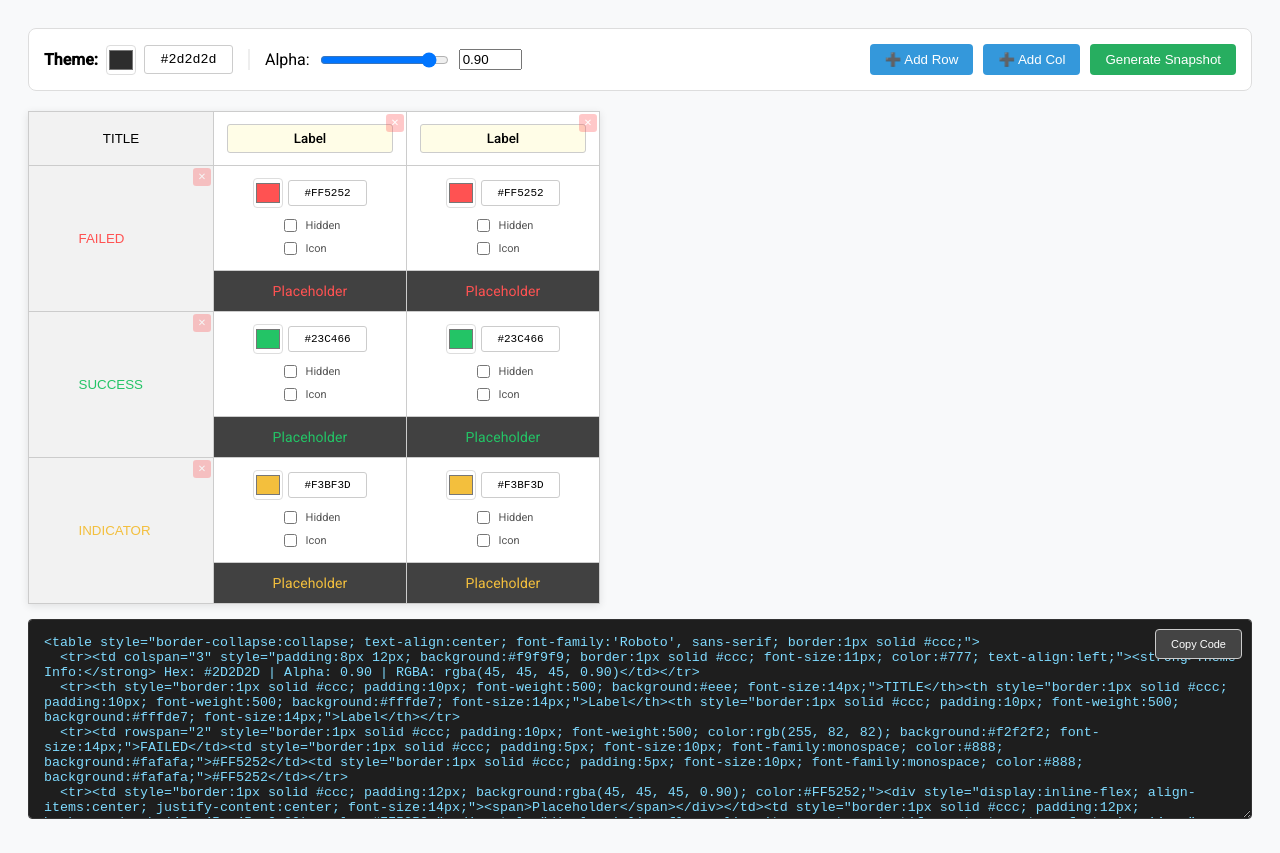
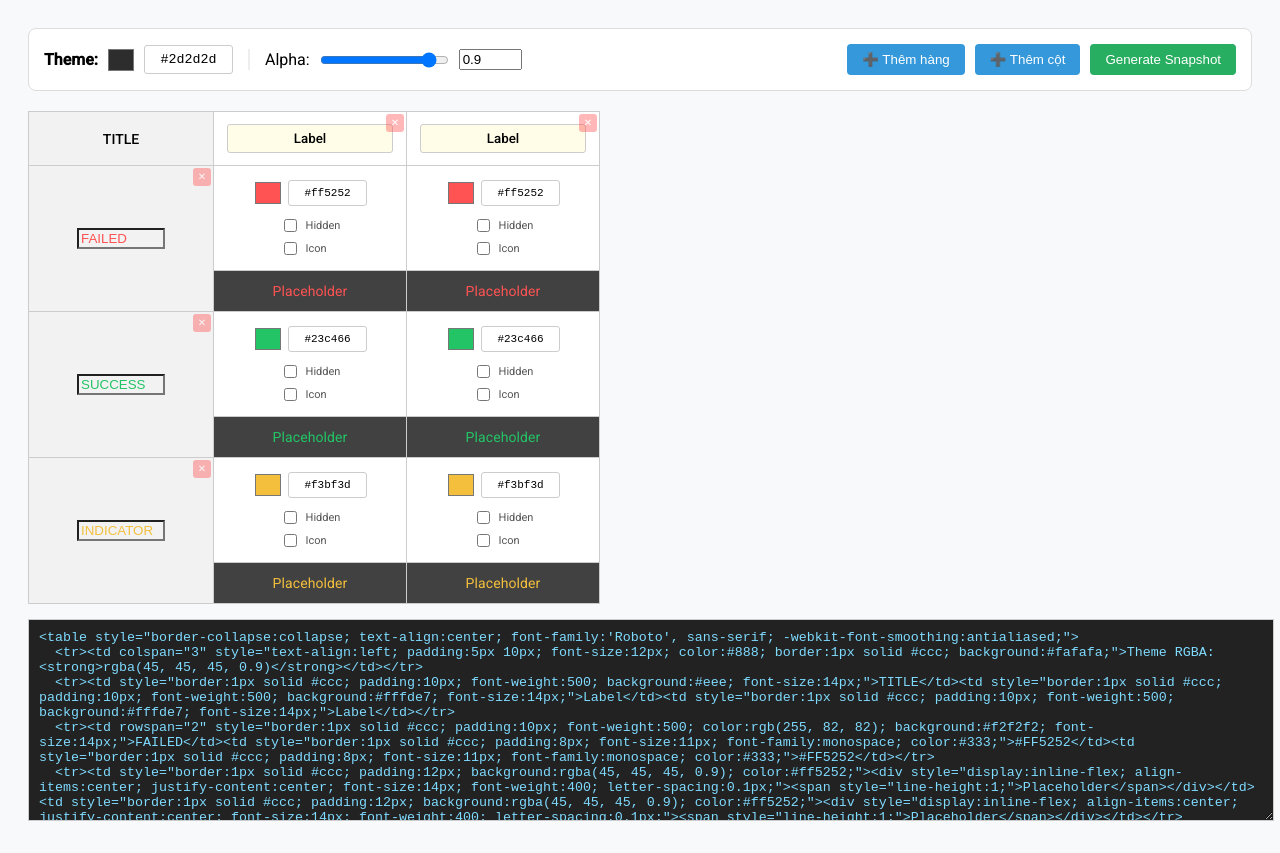
Before and after one commit to PTA-D20/Color-Table-Tool, a plain HTML site: page index.html in a window 1280 px wide. Both pictures are taken after a click on the button "Generate Snapshot". Drawn offline with Linux system fonts and the light colour scheme.

Commit message:
Update index.html

```diff
--- a/index.html
+++ b/index.html
@@ -7,51 +7,38 @@
   @import url('https://fonts.googleapis.com/css2?family=Roboto:wght@400;500&display=swap');
 
   body { font-family: 'Roboto', sans-serif; padding: 20px; background-color: #f8f9fa; -webkit-font-smoothing: antialiased; }
-  table { border-collapse: collapse; margin-top: 10px; text-align: center; font-size: 14px; background: white; box-shadow: 0 2px 8px rgba(0,0,0,0.1); }
+  table { border-collapse: collapse; margin-top: 10px; text-align: center; font-size: 14px; background: white; }
   td, th { border: 1px solid #ccc; padding: 12px; text-align: center; min-width: 160px; position: relative; }
 
-  .theme-controls {
-    display: flex; align-items: center; gap: 15px; margin-bottom: 20px;
-    background: #fff; padding: 15px; border-radius: 8px; border: 1px solid #ddd;
-    position: sticky; top: 0; z-index: 100;
-  }
+  .theme-controls { display: flex; align-items: center; gap: 15px; margin-bottom: 20px; background: #fff; padding: 15px; border-radius: 8px; border: 1px solid #ddd; }
   .control-group { display: flex; align-items: center; gap: 8px; border-left: 2px solid #eee; padding-left: 15px; }
   .control-group:first-child { border-left: none; padding-left: 0; }
 
-  .picker { width: 30px; height: 30px; padding: 0; border: 1px solid #ddd; cursor: pointer; background: none; vertical-align: middle; border-radius: 4px; }
+  .picker { width: 30px; height: 30px; padding: 0; border: none; cursor: pointer; background: none; vertical-align: middle; }
   .hex-input, .label-input { width: 90%; padding: 6px; border: 1px solid #ccc; border-radius: 3px; text-align: center; font-family: monospace; }
   .label-input { font-family: 'Roboto', sans-serif; font-weight: 500; background: #fffde7; }
-  .row-label-input { background: #f2f2f2; font-weight: 500; color: inherit; width: 85px; border: 1px solid transparent; }
-  .row-label-input:focus { border-color: #aaa; background: #fff; }
+  .row-label-input { background: #f2f2f2; font-weight: 500; color: inherit; width: 80px; }
 
-  /* Delete Button */
   .btn-del {
     position: absolute; top: 2px; right: 2px;
     background: #ff4d4f; color: white; border: none; border-radius: 3px;
     width: 18px; height: 18px; font-size: 10px; cursor: pointer;
-    line-height: 18px; padding: 0; opacity: 0.3; transition: 0.2s;
+    line-height: 18px; padding: 0; opacity: 0.4; transition: 0.2s;
   }
   .btn-del:hover { opacity: 1; }
 
   .tippy-style-live {
     font-family: 'Roboto', sans-serif; font-weight: 400; font-size: 14px;
     display: inline-flex; align-items: center; gap: 8px; justify-content: center;
-    letter-spacing: 0.1px;
+    letter-spacing: 0.1px; -webkit-font-smoothing: antialiased;
   }
 
   .header-label-cell { font-weight: 500; width: 100px; background: #f2f2f2; position: relative; }
-
-  .output-container { position: relative; margin-top: 15px; }
-  textarea {
-    width: 100%; height: 200px; font-family: 'Courier New', monospace;
-    padding: 15px; border: 1px solid #333; background: #1e1e1e; color: #7fdbff;
-    box-sizing: border-box; border-radius: 4px;
-  }
+  textarea { width: 100%; height: 180px; margin-top: 15px; font-family: monospace; padding: 10px; border: 1px solid #ccc; background: #222; color: #7fdbff; }
 
   button { padding: 8px 15px; cursor: pointer; font-weight: 500; border-radius: 4px; border: 1px solid #ccc; }
   .btn-gen { background: #27ae60; color: white; border: none; }
   .btn-add { background: #3498db; color: white; border: none; }
-  .btn-copy { position: absolute; top: 10px; right: 10px; background: #444; color: #fff; font-size: 11px; }
 
   .tickers-container { display: flex; flex-direction: column; align-items: flex-start; margin-top: 8px; gap: 4px; width: fit-content; margin-left: auto; margin-right: auto; }
   .ticker-wrap { display: flex; align-items: center; gap: 6px; font-size: 11px; color: #555; cursor: pointer; }
@@ -67,26 +54,21 @@
   </div>
   <div class="control-group">
     <label>Alpha:</label>
-    <input type="range" id="theme-slider" min="0" max="1" step="0.01" value="0.90" oninput="syncTheme('slider')">
-    <input type="number" id="theme-alpha" style="width:55px" min="0" max="1" step="0.01" value="0.90" oninput="syncTheme('number')">
+    <input type="range" id="theme-slider" min="0" max="1" step="0.01" value="0.9" oninput="syncTheme('slider')">
+    <input type="number" id="theme-alpha" style="width:55px" min="0" max="1" step="0.01" value="0.9" oninput="syncTheme('number')">
   </div>
   <div style="margin-left: auto; display: flex; gap: 10px;">
-    <button class="btn-add" onclick="addRow()">➕ Add Row</button>
-    <button class="btn-add" onclick="addColumn()">➕ Add Col</button>
+    <button class="btn-add" onclick="addRow()">➕ Thêm hàng</button>
+    <button class="btn-add" onclick="addColumn()">➕ Thêm cột</button>
     <button class="btn-gen" onclick="generate()">Generate Snapshot</button>
   </div>
 </div>
 
 <table id="tbl">
-  <tr id="row-labels">
-    <th class="header-label-cell"><input type="text" class="row-label-input" value="TITLE" style="text-align:center; background:transparent;"></th>
-  </tr>
+  <tr id="row-labels"><th class="header-label-cell">TITLE</th></tr>
 </table>
 
-<div class="output-container">
-    <button class="btn-copy" onclick="copyCode()">Copy Code</button>
-    <textarea id="output" placeholder="HTML Snapshot code will appear here..."></textarea>
-</div>
+<textarea id="output" placeholder="Mã HTML snapshot..."></textarea>
 
 <script>
 let rowCount = 0;
@@ -113,11 +95,11 @@ function addColumn() {
     const th = document.createElement("td");
     th.innerHTML = `<input type="text" class="label-input" value="Label" oninput="render()"><button class="btn-del" onclick="deleteColumn(this)">✕</button>`;
     rows[0].appendChild(th);
-
     for (let i = 1; i < rows.length; i++) {
         const row = rows[i];
         if (row.classList.contains('input-row')) {
-            row.appendChild(createInputCell(row.dataset.color));
+            const td = createInputCell(row.dataset.icon, row.dataset.color);
+            row.appendChild(td);
         }
     }
     render();
@@ -127,13 +109,11 @@ function addRow(name = "NEW ROW", color = "#888888", icon = "●") {
     const table = document.getElementById("tbl");
     const colCount = table.rows[0].cells.length - 1;
     const rId = 'row-grp-' + rowCount++;
-
     const rowInput = table.insertRow(-1);
     rowInput.id = rId + '-input';
     rowInput.className = 'input-row';
     rowInput.dataset.icon = icon;
     rowInput.dataset.color = color;
-
     const headCell = document.createElement("td");
     headCell.rowSpan = 2;
     headCell.className = 'header-label-cell';
@@ -144,24 +124,22 @@ function addRow(name = "NEW ROW", color = "#888888", icon = "●") {
         <button class="btn-del" onclick="deleteRow('${rId}')">✕</button>
     `;
     rowInput.appendChild(headCell);
-
     const rowRender = table.insertRow(-1);
     rowRender.id = rId + '-render';
     rowRender.className = 'render-row';
-
     for (let i = 0; i < colCount; i++) {
-        rowInput.appendChild(createInputCell(color));
+        rowInput.appendChild(createInputCell(icon, color));
     }
     render();
 }
 
-function createInputCell(color) {
+function createInputCell(icon, color) {
     const td = document.createElement("td");
     td.innerHTML = `
       <div style="display:flex; flex-direction:column; align-items:center;">
         <div style="display:flex; align-items:center; gap:5px;">
-          <input type="color" class="picker" value="${color}" oninput="this.nextElementSibling.value=this.value.toUpperCase(); render()">
-          <input type="text" class="hex-input" style="width:65px; font-size:11px;" value="${color.toUpperCase()}" oninput="render()">
+          <input type="color" class="picker" value="${color}" oninput="this.nextElementSibling.value=this.value; render()">
+          <input type="text" class="hex-input" style="width:65px; font-size:11px;" value="${color}" oninput="render()">
         </div>
         <div class="tickers-container">
           <label class="ticker-wrap"><input type="checkbox" class="is-special" onchange="render()"> Hidden</label>
@@ -203,41 +181,31 @@ function render() {
                 const td = document.createElement("td");
                 td.style.background = theme;
                 td.style.color = hex;
-                const iconHtml = isIcon ? `<span style="font-size:12px; margin-right:8px;">${icon}</span>` : "";
-                td.innerHTML = `<div class="tippy-style-live">${iconHtml}<span>Placeholder</span></div>`;
+                const iconHtml = isIcon ? `<span style="font-size:12px; margin-right:8px; line-height:1;">${icon}</span>` : "";
+                td.innerHTML = `<div class="tippy-style-live">${iconHtml}<span style="line-height:1;">Placeholder</span></div>`;
                 renderRow.appendChild(td);
             }
         });
     });
 }
 
-function copyCode() {
-    const area = document.getElementById("output");
-    area.select();
-    document.execCommand('copy');
-}
-
 function generate() {
     const theme = getThemeRgba();
-    const themeHex = document.getElementById('theme-hex').value.toUpperCase();
-    const themeAlpha = document.getElementById('theme-alpha').value;
-    const mainTitle = document.querySelector(".header-label-cell input").value;
     const labels = document.querySelectorAll("#row-labels .label-input");
     const totalCols = labels.length + 1;
+    let html = `<table style="border-collapse:collapse; text-align:center; font-family:'Roboto', sans-serif; -webkit-font-smoothing:antialiased;">\n`;
 
-    let html = `<table style="border-collapse:collapse; text-align:center; font-family:'Roboto', sans-serif; border:1px solid #ccc;">\n`;
+    // --- Dòng thông tin RGBA mới thêm vào ---
+    html += `  <tr><td colspan="${totalCols}" style="text-align:left; padding:5px 10px; font-size:12px; color:#888; border:1px solid #ccc; background:#fafafa;">Theme RGBA: <strong>${theme}</strong></td></tr>\n`;
 
-    // Top Metadata Row
-    html += `  <tr><td colspan="${totalCols}" style="padding:8px 12px; background:#f9f9f9; border:1px solid #ccc; font-size:11px; color:#777; text-align:left;">`;
-    html += `<strong>Theme Info:</strong> Hex: ${themeHex} | Alpha: ${themeAlpha} | RGBA: ${theme}</td></tr>\n`;
-
-    // Header Row
-    html += `  <tr><th style="border:1px solid #ccc; padding:10px; font-weight:500; background:#eee; font-size:14px;">${mainTitle}</th>`;
-    labels.forEach(l => html += `<th style="border:1px solid #ccc; padding:10px; font-weight:500; background:#fffde7; font-size:14px;">${l.value}</th>`);
+    // Header
+    html += `  <tr><td style="border:1px solid #ccc; padding:10px; font-weight:500; background:#eee; font-size:14px;">TITLE</td>`;
+    labels.forEach(l => html += `<td style="border:1px solid #ccc; padding:10px; font-weight:500; background:#fffde7; font-size:14px;">${l.value}</td>`);
     html += `</tr>\n`;
 
     // Data Rows
-    document.querySelectorAll('.input-row').forEach(inRow => {
+    const inputRows = document.querySelectorAll('.input-row');
+    inputRows.forEach(inRow => {
         const rowTitle = inRow.querySelector('.row-label-input').value;
         const rowColor = inRow.querySelector('.header-label-cell').style.color;
         const icon = inRow.dataset.icon;
@@ -247,8 +215,8 @@ function generate() {
         colorCells.forEach(cell => {
             const hex = cell.querySelector('.hex-input').value;
             const isSpec = cell.querySelector('.is-special').checked;
-            if(isSpec) html += `<td rowspan="2" style="border:1px solid #ccc; padding:10px; background:${theme}; color:rgba(255,255,255,0.4); font-size:13px; font-style:italic;">No Data</td>`;
-            else html += `<td style="border:1px solid #ccc; padding:5px; font-size:10px; font-family:monospace; color:#888; background:#fafafa;">${hex.toUpperCase()}</td>`;
+            if(isSpec) html += `<td rowspan="2" style="border:1px solid #ccc; padding:10px; background:${theme}; color:white; font-size:14px;">không có thông tin</td>`;
+            else html += `<td style="border:1px solid #ccc; padding:8px; font-size:11px; font-family:monospace; color:#333;">${hex.toUpperCase()}</td>`;
         });
         html += `</tr>\n  <tr>`;
         colorCells.forEach(cell => {
@@ -257,9 +225,9 @@ function generate() {
             const isIcon = cell.querySelector('.is-icon').checked;
             if(!isSpec) {
                 html += `<td style="border:1px solid #ccc; padding:12px; background:${theme}; color:${hex};">`;
-                html += `<div style="display:inline-flex; align-items:center; justify-content:center; font-size:14px;">`;
-                if (isIcon) html += `<span style="margin-right:8px;">${icon}</span>`;
-                html += `<span>Placeholder</span></div></td>`;
+                html += `<div style="display:inline-flex; align-items:center; justify-content:center; font-size:14px; font-weight:400; letter-spacing:0.1px;">`;
+                if (isIcon) html += `<span style="font-size:12px; margin-right:8px; line-height:1;">${icon}</span>`;
+                html += `<span style="line-height:1;">Placeholder</span></div></td>`;
             }
         });
         html += `</tr>\n`;
@@ -269,7 +237,7 @@ function generate() {
     document.getElementById("output").value = html;
 }
 
-// Initial setup
+// Khởi tạo mặc định
 addColumn();
 addColumn();
 addRow("FAILED", "#ff5252", "✖");
```
